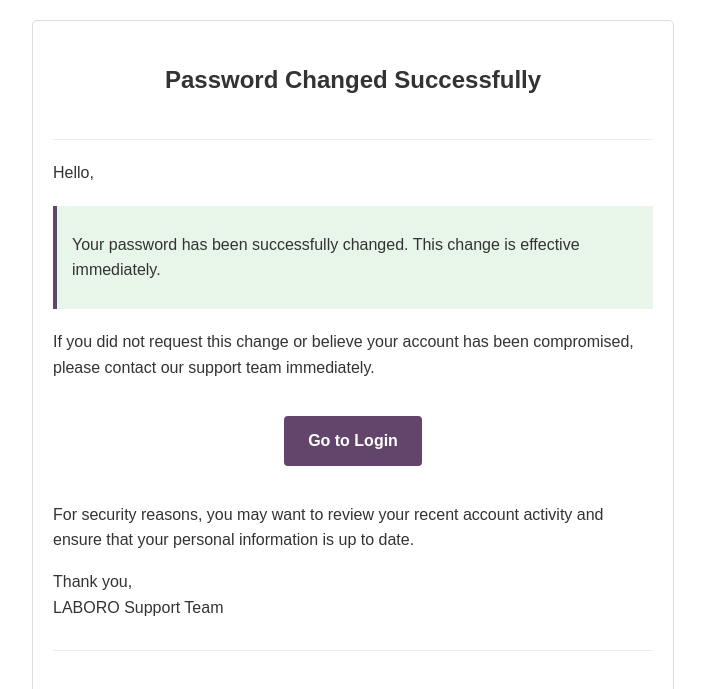
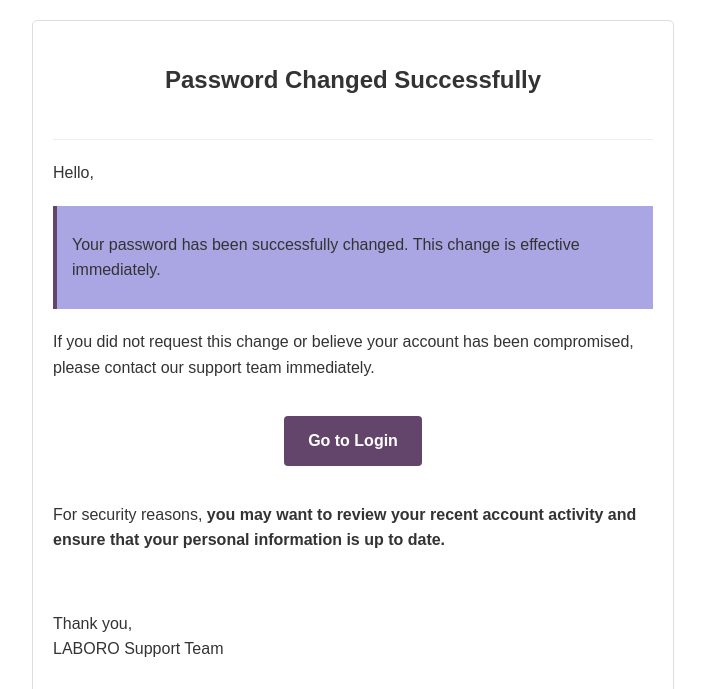
Before and after one commit to AIgen-Solutions-s-r-l/fastapi-auth-service, a Python web app: template app/templates/password_change_confirmation.html in a window 1280 px wide. Shown: the top 689 px of the page, without its empty margins (287-992 px from the left). Run offline with Jinja, Linux system fonts and the light colour scheme; the template is opened without the code that fills it, so the values that code supplies are empty.

Commit message:
re-formatted email templates

```diff
--- a/app/templates/email_change_confirmation.html
+++ b/app/templates/email_change_confirmation.html
@@ -67,6 +67,7 @@
 
         <p>If you did not make this change, please contact our support team immediately.</p>
 
+        <br>
         <p>Thank you,<br>LABORO Support Team</p>
     </div>
     <div class="footer">
--- a/app/templates/email_change_verification.html
+++ b/app/templates/email_change_verification.html
@@ -55,6 +55,7 @@
 
         <p>If you did not request this change, please ignore this email or contact support immediately if you believe this is unauthorized activity.</p>
 
+        <br>
         <p>Thank you,<br>LABORO Support Team</p>
     </div>
     <div class="footer">
--- a/app/templates/one_time_credit_purchase.html
+++ b/app/templates/one_time_credit_purchase.html
@@ -39,7 +39,7 @@
             text-align: right;
         }
         .highlight {
-            background-color: #f8f9fa;
+            background-color: #A9A6E3;
             padding: 15px;
             border-radius: 4px;
             margin: 20px 0;
@@ -102,7 +102,8 @@
 
         <p>If you didn't authorize this purchase or have any questions, please contact our support team.</p>
 
-        <p>Thank you,<br>LABORO Support Team</p>
+        <br>
+<p>Thank you,<br>LABORO Support Team</p>
 
         <div class="footer">
             <p>This is an automated message, please do not reply to this email.</p>
--- a/app/templates/password_change_confirmation.html
+++ b/app/templates/password_change_confirmation.html
@@ -26,7 +26,7 @@
             margin-bottom: 20px;
         }
         .success {
-            background-color: #E8F5E9;
+            background-color: #A9A6E3;
             border-left: 4px solid #63446a;
             padding: 10px 15px;
             margin: 20px 0;
@@ -69,8 +69,9 @@
             <a href="{{ login_link }}" class="button">Go to Login</a>
         </p>
 
-        <p>For security reasons, you may want to review your recent account activity and ensure that your personal information is up to date.</p>
+        <p>For security reasons, <strong>you may want to review your recent account activity and ensure that your personal information is up to date.</strong></p>
 
+        <br>
         <p>Thank you,<br>LABORO Support Team</p>
 
         <div class="footer">
--- a/app/templates/password_change_request.html
+++ b/app/templates/password_change_request.html
@@ -73,6 +73,7 @@
             <p>If you did not request a password change, please ignore this email or contact our support team immediately if you believe your account may be compromised.</p>
         </div>
 
+        <br>
         <p>Thank you,<br>LABORO Support Team</p>
 
         <div class="footer">
--- a/app/templates/payment_confirmation.html
+++ b/app/templates/payment_confirmation.html
@@ -106,6 +106,7 @@
 
         <p>If you didn't authorize this purchase or have any questions, please contact our support team.</p>
 
+        <br>
         <p>Thank you,<br>LABORO Support Team</p>
 
         <div class="footer">
--- a/app/templates/plan_upgrade.html
+++ b/app/templates/plan_upgrade.html
@@ -78,7 +78,7 @@
 
         <p>Hello,</p>
 
-        <p>Great news! Your plan has been successfully upgraded. Thank you for your continued support.</p>
+        <p>Your plan has been successfully upgraded. Thank you for your continued support.</p>
 
         <div class="highlight">
             <h3>Upgrade Details</h3>
@@ -118,6 +118,7 @@
 
         <p>If you have any questions about your upgrade or need assistance, please contact our support team.</p>
 
+        <br>
         <p>Thank you,<br>LABORO Support Team</p>
 
         <div class="footer">
--- a/app/templates/registration_confirmation.html
+++ b/app/templates/registration_confirmation.html
@@ -27,7 +27,7 @@
         }
         .button {
             display: inline-block;
-            background-color: #4CAF50;
+            background-color: #63446a;
             color: white;
             padding: 12px 24px;
             text-decoration: none;
@@ -66,6 +66,9 @@
 
         <p>If you did not create an account, please disregard this email.</p>
 
+        <br>
+        <p>Thank you,<br>LABORO Support Team</p>
+
         <div class="footer">
             <p>This is an automated message, please do not reply to this email.</p>
             <p>LABORO S.R.L, Via Guglielmo Marconi, 45, 40122 Bologna BO, VAT Code: 04284191204</p>
--- a/app/templates/welcome.html
+++ b/app/templates/welcome.html
@@ -70,6 +70,7 @@
 
         <p>If you have any questions or need assistance, please don't hesitate to contact our support team.</p>
 
+        <br>
         <p>Thank you,<br>LABORO Support Team</p>
 
         <div class="footer">
```
